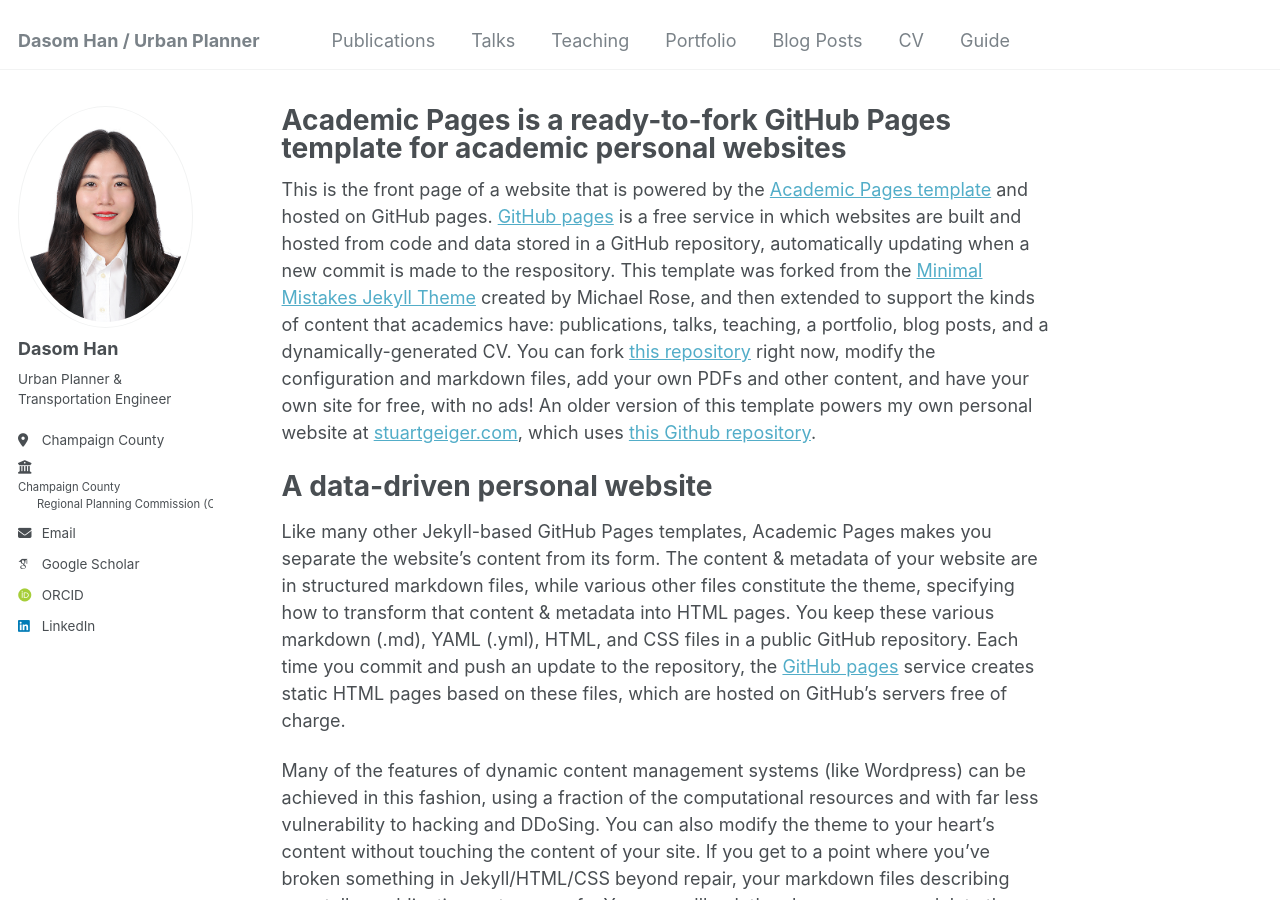
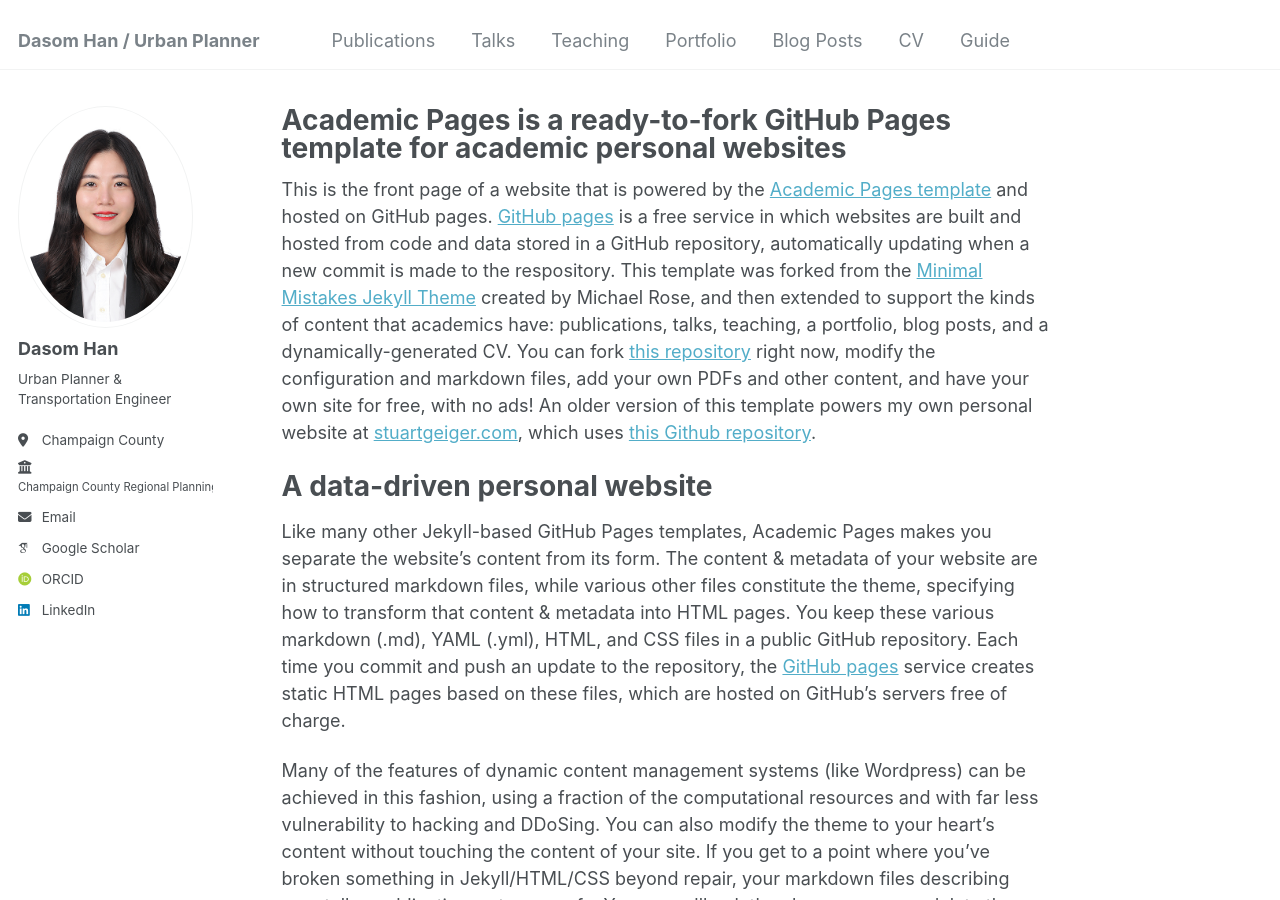
Before and after one commit to dasomh/dasomh.github.io, a Jekyll site: the page built from _pages/about.md, in a window 1280 px wide and 900 px high. Built offline with Jekyll 4.4.1, drawn with Linux system fonts in a browser that asks for light colours; some web fonts are replaced.

Commit message:
Update _config.yml

```diff
--- a/_config.yml
+++ b/_config.yml
@@ -26,7 +26,7 @@
   pronouns         : # URL
   bio              : "Urban Planner & Transportation Engineer"
   location         : "Champaign County"
-  employer         : "<span style='font-size: smaller;'><a href='https://www.ccrpc.org/' target='_blank' style='text-decoration: none; color: inherit;'>Champaign County <br>&nbsp;&nbsp;&nbsp;&nbsp;&nbsp;&nbsp;Regional Planning Commission (CCRPC)</a></span>"
+  employer         : "<span style='font-size: smaller;'><a href='https://www.ccrpc.org/' target='_blank' style='text-decoration: none; color: inherit;'>Champaign County Regional Planning Commission (CCRPC)</a></span>"
   uri              : # URL
   email            : "<span style='text-decoration: none;'>dsh12177@gmail.com</span>"
 
```
